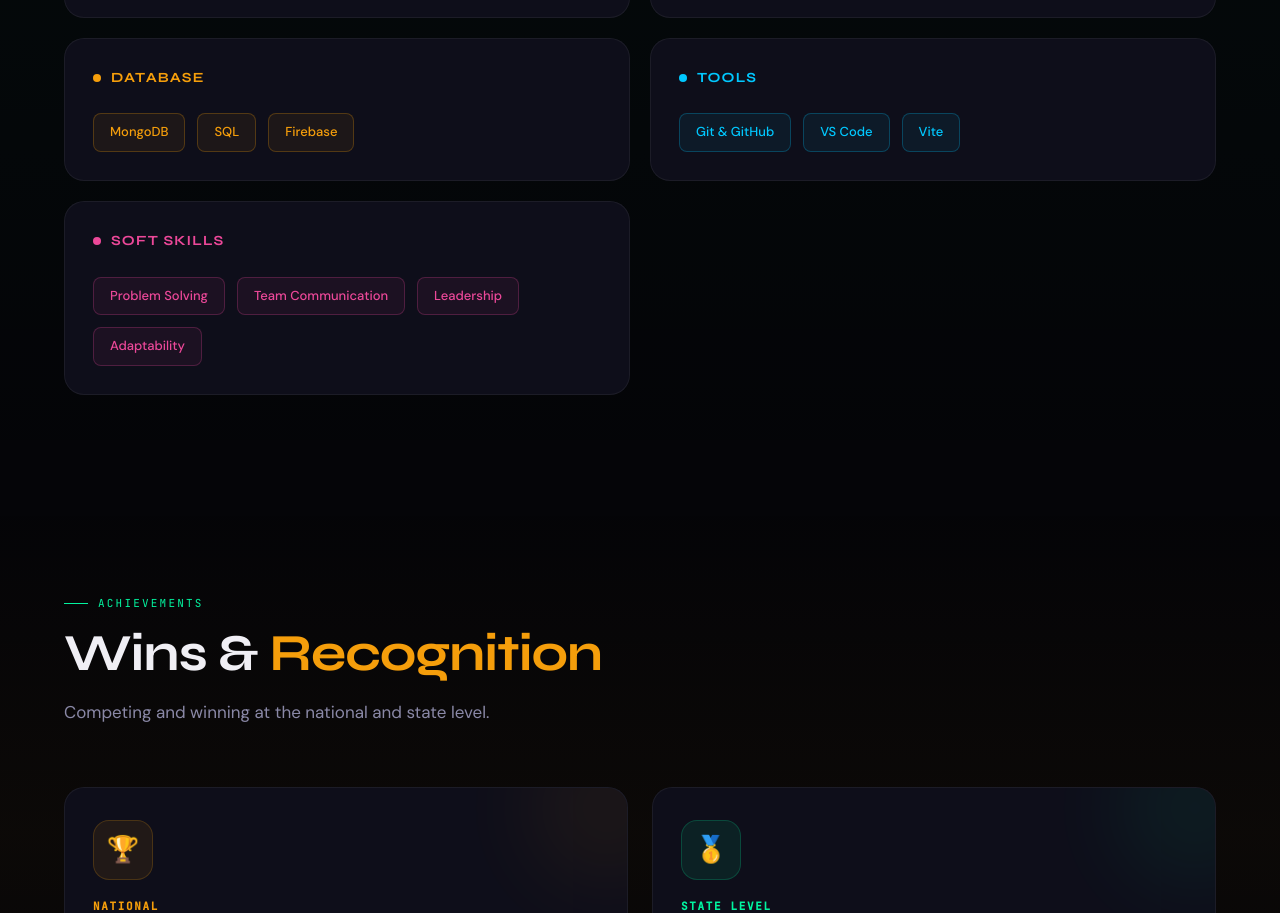
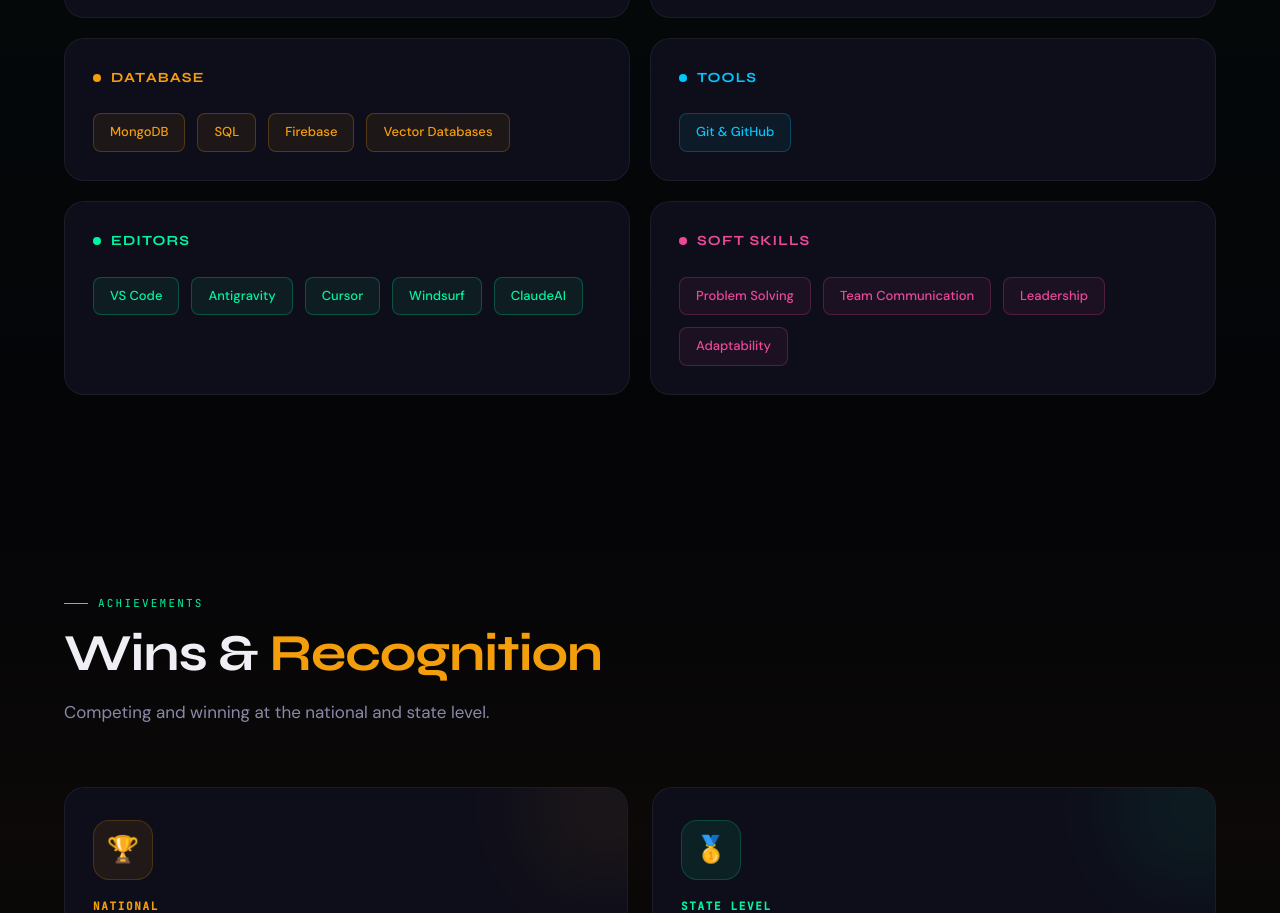
Before and after one commit to Varunkurhade1674/Portfolio, a React (Vite) app: page / in a window 1280 px wide. Shown: the part 4442-5355 px from the top of the page. Built offline with nearby package versions, Linux system fonts and the light colour scheme.

Commit message:
added the skills

```diff
--- a/src/data/index.js
+++ b/src/data/index.js
@@ -38,11 +38,17 @@ export const skills = {
     { name: "MongoDB", level: 82 },
     { name: "SQL", level: 75 },
     { name: "Firebase", level: 74 },
+    { name: "Vector Databases", level: 85 },
   ],
   Tools: [
     { name: "Git & GitHub", level: 88 },
+  ],
+  Editors: [
     { name: "VS Code", level: 90 },
-    { name: "Vite", level: 78 },
+    { name: "Antigravity", level: 90 },
+    { name: "Cursor", level: 88 },
+    { name: "Windsurf", level: 85 },
+    { name: "ClaudeAI", level: 88 },
   ],
   "Soft Skills": [
     { name: "Problem Solving", level: 90 },
```
